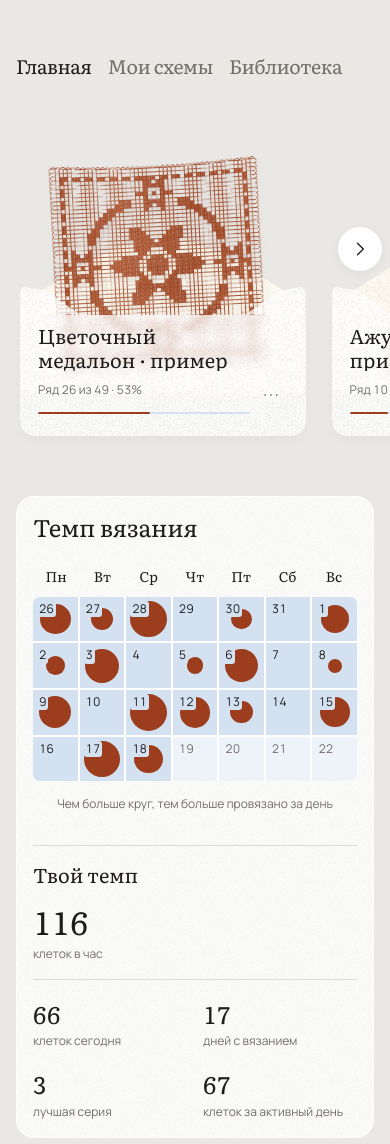
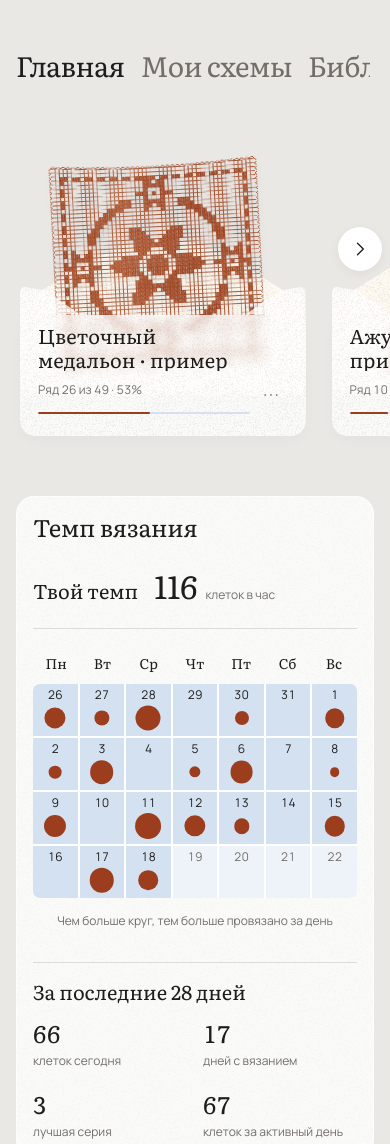
Before and after one commit to e-dryaneva/filet-counter, a plain HTML site: page index.html in a window 390 px wide. Shown: the top 1144 px of the page. Drawn offline with Linux system fonts and the light colour scheme.

Commit message:
Refine mobile typography, activity summary and touch feedback

```diff
--- a/index.html
+++ b/index.html
@@ -13,7 +13,7 @@
 <link rel="stylesheet" href="styles/fonts.css">
 <link rel="stylesheet" href="styles/tokens.css?v=aeb7f523f0">
 <link rel="stylesheet" href="styles/components.css?v=729c374cb5">
-<link rel="stylesheet" href="styles/system.css?v=09b4afa170">
+<link rel="stylesheet" href="styles/system.css?v=a150fcf663">
 </head>
 <body>
 <section id="lib">
@@ -668,7 +668,7 @@ function bendClothPreview(cv,amount,edge=amount){
 }
 function attachClothHover(button,cv){
   let x=0,y=0,targetX=0,targetY=0,pending=false,lastTime=0;
-  const allowed=()=>matchMedia('(hover:hover) and (pointer:fine) and (prefers-reduced-motion:no-preference)').matches;
+  const allowed=()=>matchMedia('(prefers-reduced-motion:no-preference)').matches;
   const schedule=()=>{if(!pending){pending=true;requestAnimationFrame(frame);}};
   const frame=(time)=>{
     pending=false;if(!button.isConnected)return;
@@ -680,8 +680,8 @@ function attachClothHover(button,cv){
     if(Math.abs(targetX-x)>.008 || Math.abs(targetY-y)>.008)schedule();
     else{bendClothPreview(cv,targetX,targetY);lastTime=0;}
   };
-  button.onpointermove=e=>{
-    if(e.pointerType!=='mouse' || !allowed())return;
+  const followPointer=e=>{
+    if(!allowed() || (e.pointerType!=='mouse' && e.buttons===0))return;
     const rect=cv.getBoundingClientRect(),box=button.getBoundingClientRect();
     const pocket=button.querySelector('.pattern-pocket');
     const coveredTop=pocket?pocket.getBoundingClientRect().top:box.top+box.height*.56;
@@ -692,7 +692,10 @@ function attachClothHover(button,cv){
     const v=Math.max(0,Math.min(1,(e.clientY-rect.top)/(rect.height*.65)));
     targetX=(u-.5)*1.8;targetY=(.5-v)*1.7;schedule();
   };
-  button.onpointerleave=()=>{targetX=targetY=0;schedule();};
+  button.onpointermove=followPointer;
+  button.onpointerdown=followPointer;
+  const release=()=>{targetX=targetY=0;schedule();};
+  button.onpointerleave=release;button.onpointerup=release;button.onpointercancel=release;
 }
 let albumActiveId = null;
 let librarySection='home';
@@ -932,7 +935,7 @@ function renderActivityTracker(){
     const label=`${date.toLocaleDateString('ru-RU',{day:'numeric',month:'long'})}: ${n} ${plural(n,'клетка','клетки','клеток')}`;
     cell.setAttribute('aria-label',label);cell.disabled=date>today;
     const dayNumber=document.createElement('span');dayNumber.className='activity-date num';dayNumber.textContent=String(date.getDate());dayNumber.setAttribute('aria-hidden','true');cell.append(dayNumber);
-    if(n>0 && date<=today){const dot=document.createElement('span');dot.className='activity-dot';dot.setAttribute('aria-hidden','true');dot.style.width=Math.max(7,Math.sqrt(n/largestDay)*84)+'%';cell.append(dot);}
+    if(n>0 && date<=today){const dot=document.createElement('span');dot.className='activity-dot';dot.setAttribute('aria-hidden','true');dot.style.width=Math.max(7,Math.sqrt(n/largestDay)*58)+'%';cell.append(dot);}
     if(key===activityDateKey(today))cell.setAttribute('aria-current','date');
     cell.onclick=()=>showTooltip(cell,date,n);cell.onfocus=()=>showTooltip(cell,date,n);grid.append(cell);
   }
@@ -941,16 +944,20 @@ function renderActivityTracker(){
   legend.textContent='Чем больше круг, тем больше провязано за день';
   const insights=activityInsights(days,start,today);
   const analytics=document.createElement('aside');analytics.className='activity-analytics';
-  const sub=document.createElement('h3');sub.textContent='Твой темп';analytics.append(sub);
+  const sub=document.createElement('h3');sub.textContent='За последние 28 дней';analytics.append(sub);
   const pace=knittingPace();
+  const paceSummary=document.createElement('div');paceSummary.className='activity-pace';
+  const paceTitle=document.createElement('h3');paceTitle.textContent='Твой темп';
+  const paceValue=document.createElement('p'),paceNumber=document.createElement('strong'),paceLabel=document.createElement('span');
+  paceNumber.textContent=pace?String(Math.round(pace)):'—';paceLabel.textContent='клеток в час';paceValue.append(paceNumber,paceLabel);paceSummary.append(paceTitle,paceValue);
   const metricGrid=document.createElement('div');metricGrid.className='metric-grid';analytics.append(metricGrid);
-  for(const [value,label] of [[pace?Math.round(pace):'—','клеток в час'],[days[activityDateKey(today)]||0,'клеток сегодня'],[activeDays,'дней с вязанием'],[insights.best,'лучшая серия'],[insights.average,'клеток за активный день']]){
+  for(const [value,label] of [[days[activityDateKey(today)]||0,'клеток сегодня'],[activeDays,'дней с вязанием'],[insights.best,'лучшая серия'],[insights.average,'клеток за активный день']]){
     const item=document.createElement('p'),strong=document.createElement('strong'),caption=document.createElement('span');
-    strong.textContent=String(value);caption.textContent=label;item.append(strong,caption);if(!metricGrid.children.length)item.className='pace-primary';metricGrid.append(item);
+    strong.textContent=String(value);caption.textContent=label;item.append(strong,caption);metricGrid.append(item);
   }
 
   const body=document.createElement('div');body.className='activity-body';const calendarSide=document.createElement('div');calendarSide.append(calendar,legend);body.append(calendarSide,analytics);
-  root.append(head,body);
+  root.append(head,paceSummary,body);
 }
 const normalizePatternName = value => value.normalize('NFKC').toLocaleLowerCase('ru').replace(/ё/g,'е').trim();
 let libraryMotionObserver=null,cleanupLibraryScroll=null;
--- a/offline-assets.js
+++ b/offline-assets.js
@@ -1,6 +1,6 @@
 // Generated by node scripts/build-offline.cjs.
 self.FILET_OFFLINE = {
-  "version": "09323b9063b68c10",
+  "version": "51045672578459e6",
   "assets": [
     "assets/envelope-grain.png",
     "assets/fonts/literata-300.ttf",
--- a/styles/system.css
+++ b/styles/system.css
@@ -80,7 +80,7 @@ input[type=text],input[type=number],.search-field input{font-size:var(--text-bod
 }
 @media(max-width:600px){
  .library-tabs{width:100%;gap:var(--space-4);justify-content:flex-start}
- .library-tabs button{font-size:clamp(18px,5vw,24px)}
+ .library-tabs button{font-size:var(--text-page)}
  .search-results .pcard .thumb{height:272px;min-height:272px}
  .search-results .pattern-pocket{top:116px;padding:var(--space-4) 10px var(--space-6)}
  .search-results .pocket-meta{font-size:var(--text-caption)}
@@ -89,7 +89,7 @@ input[type=text],input[type=number],.search-field input{font-size:var(--text-bod
 }
 
 /* Day numbers remain readable above the activity bubbles. */
-.activity-date{position:absolute;top:var(--space-1);left:var(--space-1);z-index:1;font-family:var(--f-sans);font-size:var(--text-caption);font-weight:400;line-height:1.2;color:var(--ink);background:var(--cell);border-radius:3px;padding:1px 2px;pointer-events:none}
+.activity-date{position:absolute;top:var(--space-1);left:0;right:0;text-align:center;z-index:1;font-family:var(--f-sans);font-size:var(--text-caption);font-weight:400;line-height:1.2;color:var(--ink);background:transparent;padding:0;pointer-events:none}
 .activity-day:disabled .activity-date{background:transparent;color:var(--muted)}
 
 .activity-stats{grid-template-columns:repeat(2,minmax(0,1fr))}
@@ -344,3 +344,14 @@ input:is([type=text],[type=number]):read-only{background:transparent}
 }
 
 #impBack .ui-icon{width:8px;height:20px}
+
+/* Creation action uses the same warm neutral surface as collection controls. */
+#lib #btnNew[data-appearance]{--button-bg:var(--sunk);--button-hover:var(--surface-hover);--button-pressed:var(--surface-pressed);border-color:var(--line)}
+.activity-pace{display:flex;align-items:baseline;flex-wrap:wrap;gap:var(--space-2) var(--space-4);padding-bottom:var(--space-6);margin-bottom:var(--space-6);border-bottom:1px solid var(--line)}
+.activity-pace h3{font-size:var(--text-card);margin:0}
+.activity-pace p{display:flex;align-items:baseline;gap:var(--space-2);margin:0}
+.activity-pace strong{font-family:var(--f-serif);font-size:var(--text-metric-primary);font-weight:400;line-height:1.2}
+.activity-pace span{font:var(--font-caption);color:var(--muted)}
+.activity-dot{position:absolute;left:50%;top:calc(50% + 8px);transform:translate(-50%,-50%)}
+
+@media(max-width:700px){.activity-grid .activity-day{min-height:52px}}
```
Also changed, not shown: 2 other files.
